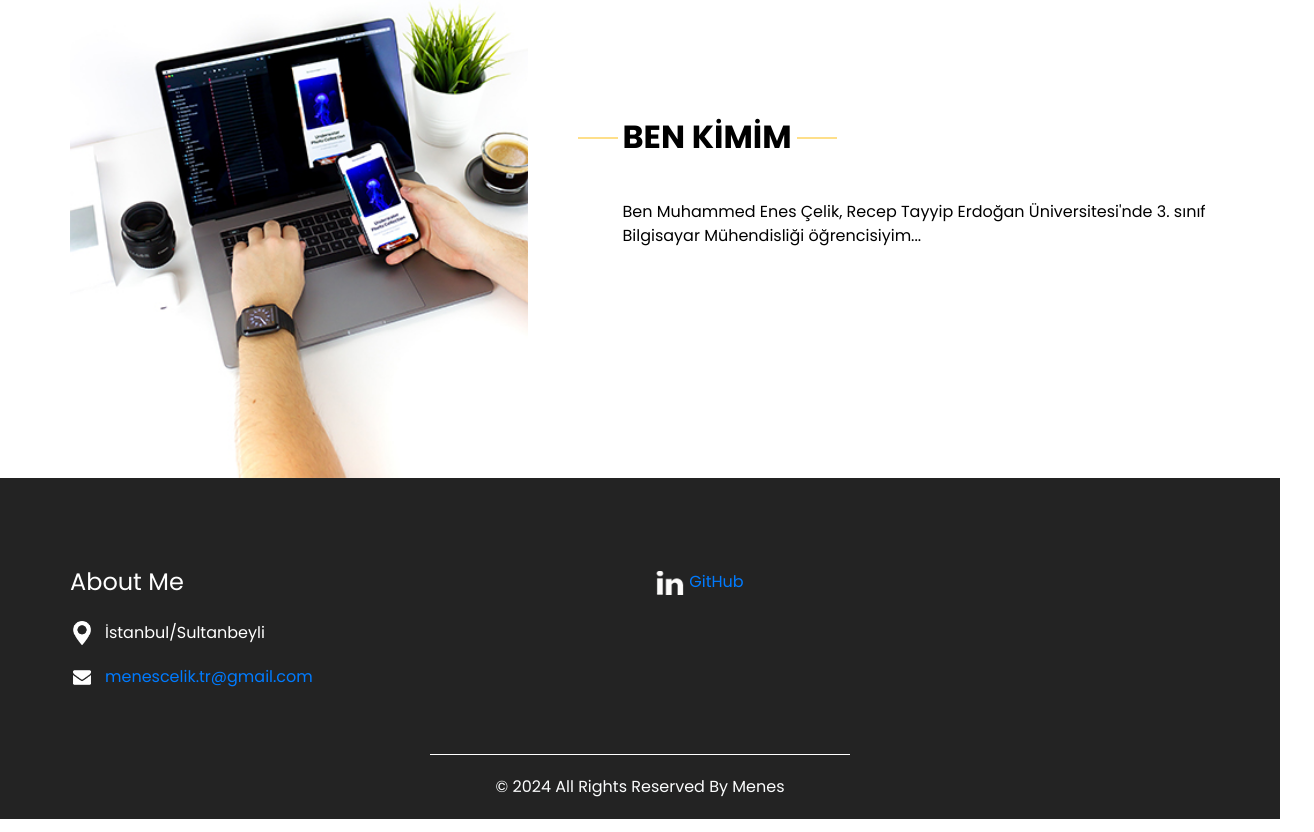
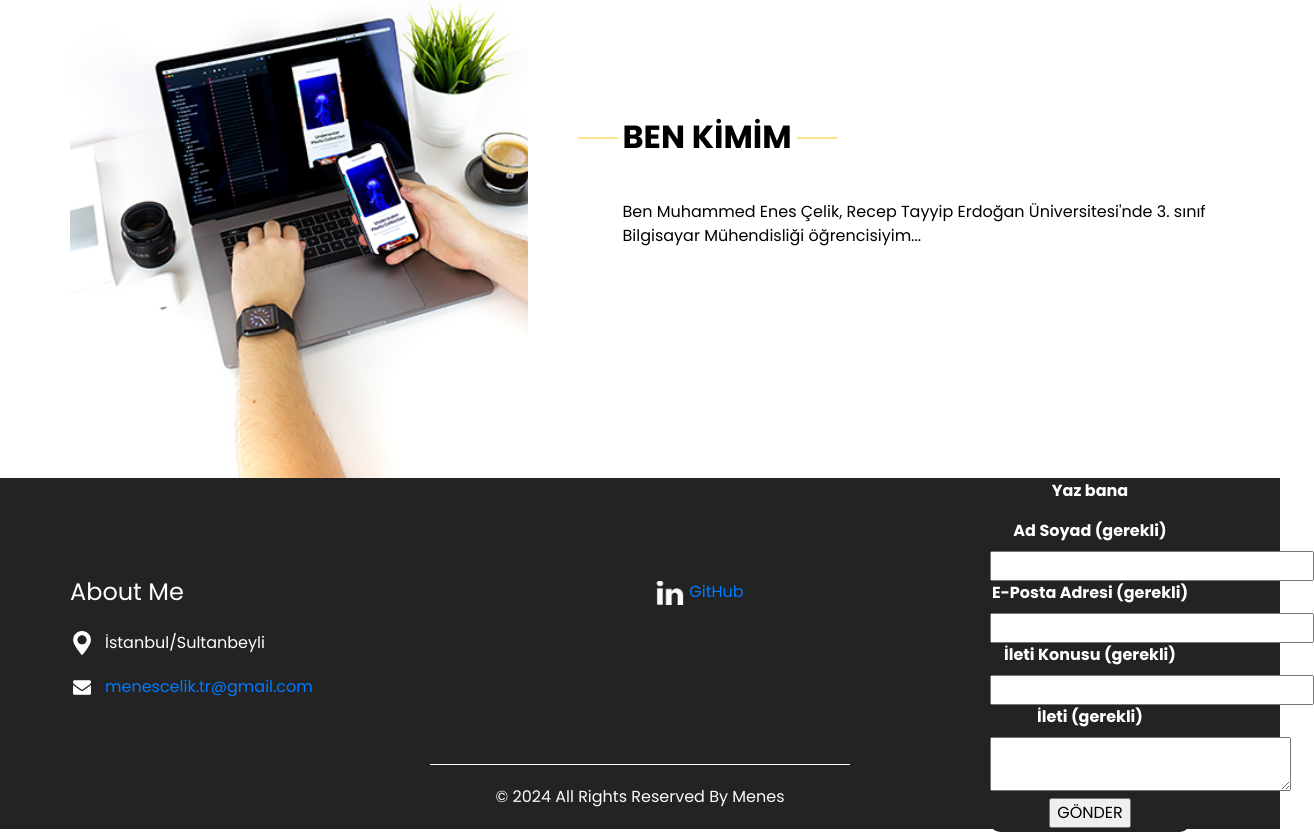
Before and after one commit to menesscelik/menesscelik.github.io, a plain HTML site: page index.html in a window 1280 px wide. Shown: the part 1359-2191 px from the top of the page, 1314 px wide, since content can reach past the window. Drawn offline with nearby package versions, Linux system fonts and the light colour scheme.

Commit message:
sending mail

```diff
--- a/css/style.css
+++ b/css/style.css
@@ -594,7 +594,7 @@ a:focus {
 .info_section {
   background-color: #232323;
   color: #ffffff;
-  padding: 90px 0 45px 0;
+  padding: 100px 0 45px 0;
 }
 
 .info_section h5 {
@@ -710,3 +710,20 @@ a:focus {
 .footer_section a {
   color: #fbfcfd;
 }
+
+
+
+
+
+
+#c21 {
+    background-color: #232323;
+    color: #ffffff;
+    padding: 1px 0 4px 0;
+    border-radius: 10px;
+    position: absolute; /* Added to ensure the element is correctly positioned */
+    right: 90px;
+    width: 200px;
+    text-align: center; /* Centers the text */
+    font-weight: bold;
+  }
--- a/index.html
+++ b/index.html
@@ -124,6 +124,31 @@
       </div>
     </div>
   </section>
+  <form id="c21" action="https://formspree.io/your@email.com" method="post"> <!-- your@email.com yerine kendi mail adresimizi yazıyoruz. -->
+    <div class="input-block">
+      <p><strong>Yaz bana</strong></p>
+        <label for="contact_author">
+            <strong>Ad Soyad</strong> (gerekli)</label>
+        <input type="text" name="contact_author" id="contact_author" required>
+    </div>
+    <div class="input-block">
+        <label for="_replyto">
+            <strong>E-Posta Adresi</strong> (gerekli)</label>
+        <input type="email" name="_replyto" id="_replyto" required>
+    </div>
+    <div class="input-block">
+        <label for="contact_subject">
+            <strong>İleti Konusu</strong> (gerekli)</label>
+        <input type="text" name="contact_subject" id="contact_subject" required>
+    </div>
+    <div class="textarea-block">
+        <label for="contact_content">
+            <strong>İleti</strong> (gerekli)</label>
+        <textarea name="contact_content" id="contact_content" required></textarea>
+    </div>
+    <input type="hidden" name="_next" value="https://site.io/thanks.html"> <!-- Form formspree.io adresine gönderildikten sonra tekrar sitenize dönüş yapılarak sitenizdeki thanks.html dosyasının görüntülenmesini sağlıyor. -->
+    <input type="submit" value="GÖNDER">
+</form>
   <section class="info_section">
     <div class="container">
       <div class="row">
```
